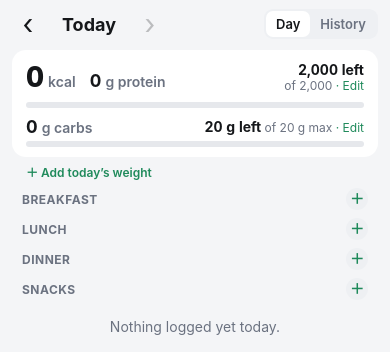
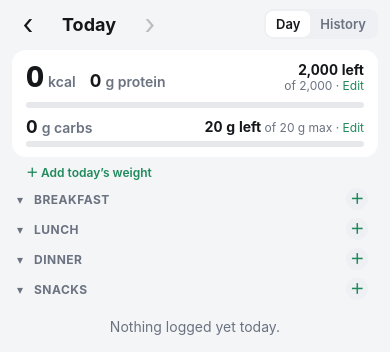
Before and after one commit to joshuabglickman/calorie-counter, a React Native app: screen / in a window 390 px wide. Shown: the top 352 px of the page. Built offline with nearby package versions, Linux system fonts and the light colour scheme.

Commit message:
Collapsible meal sections (tap a meal header; remembered on the phone)
Co-Authored-By: Claude Opus 5.5 <noreply@anthropic.com>

```diff
--- a/App.tsx
+++ b/App.tsx
@@ -14,6 +14,7 @@ import {
   TextInput,
   View,
 } from 'react-native';
+import AsyncStorage from '@react-native-async-storage/async-storage';
 import { SafeAreaProvider, useSafeAreaInsets } from 'react-native-safe-area-context';
 import { AppVersion } from './src/AppVersion';
 import { exportBackup, pickBackup, saveBackupToFolder } from './src/backup';
@@ -51,6 +52,8 @@ export default function App() {
 }
 
 type Tab = 'day' | 'history';
+
+const COLLAPSED_KEY = 'caloriecounter:collapsedMeals';
 
 function Main() {
   const t = useTheme();
@@ -102,19 +105,37 @@ function Main() {
   const dayTotal = dayEntries.reduce((sum, e) => sum + e.kcal, 0);
   const dayCarbs = dayEntries.reduce((sum, e) => sum + (e.carbs ?? 0), 0);
   const dayProtein = dayEntries.reduce((sum, e) => sum + (e.protein ?? 0), 0);
+  // Collapsed meals (remembered on this phone across days and restarts).
+  const [collapsed, setCollapsed] = useState<Meal[]>([]);
+  useEffect(() => {
+    AsyncStorage.getItem(COLLAPSED_KEY)
+      .then((raw) => raw && setCollapsed(JSON.parse(raw)))
+      .catch(() => {});
+  }, []);
+  const toggleMeal = (meal: Meal) => {
+    setCollapsed((prev) => {
+      const next = prev.includes(meal) ? prev.filter((m) => m !== meal) : [...prev, meal];
+      AsyncStorage.setItem(COLLAPSED_KEY, JSON.stringify(next)).catch(() => {});
+      return next;
+    });
+  };
+
   const sections = useMemo(
     () =>
       MEALS.map((m) => {
         const items = dayEntries.filter((e) => entryMeal(e) === m.key);
+        const isCollapsed = collapsed.includes(m.key);
         return {
           ...m,
-          data: items,
+          data: isCollapsed ? [] : items,
+          count: items.length,
+          isCollapsed,
           total: items.reduce((sum, e) => sum + e.kcal, 0),
           carbs: items.reduce((sum, e) => sum + (e.carbs ?? 0), 0),
           protein: items.reduce((sum, e) => sum + (e.protein ?? 0), 0),
         };
       }),
-    [dayEntries],
+    [dayEntries, collapsed],
   );
 
   const saveEntry = useCallback(
@@ -242,12 +263,23 @@ function Main() {
             contentContainerStyle={{ paddingHorizontal: 12, paddingBottom: insets.bottom + 80 }}
             renderSectionHeader={({ section }) => (
               <View style={s.mealHeader}>
-                <Text style={s.mealTitle}>{section.label}</Text>
-                <Text style={[s.mealTotal, s.colKcal]}>
-                  {section.data.length ? section.total.toLocaleString() : ''}
-                </Text>
-                <Text style={[s.mealTotal, s.colCarbs]}>{section.data.length ? `${section.carbs}g` : ''}</Text>
-                <Text style={[s.mealTotal, s.colCarbs]}>{section.data.length ? `${section.protein}g` : ''}</Text>
+                <Pressable
+                  onPress={() => toggleMeal(section.key)}
+                  hitSlop={6}
+                  style={s.mealToggle}
+                  accessibilityLabel={`${section.isCollapsed ? 'Expand' : 'Collapse'} ${section.label}`}
+                >
+                  <Text style={s.mealChevron}>{section.isCollapsed ? '▸' : '▾'}</Text>
+                  <Text style={s.mealTitle} numberOfLines={1}>
+                    {section.label}
+                    {section.isCollapsed && section.count > 0 && (
+                      <Text style={s.mealCount}>{`  ${section.count} item${section.count === 1 ? '' : 's'}`}</Text>
+                    )}
+                  </Text>
+                  <Text style={[s.mealTotal, s.colKcal]}>{section.count ? section.total.toLocaleString() : ''}</Text>
+                  <Text style={[s.mealTotal, s.colCarbs]}>{section.count ? `${section.carbs}g` : ''}</Text>
+                  <Text style={[s.mealTotal, s.colCarbs]}>{section.count ? `${section.protein}g` : ''}</Text>
+                </Pressable>
                 <Pressable
                   onPress={() => openAdd(section.key)}
                   hitSlop={10}
@@ -792,11 +824,15 @@ const styles = (t: Theme) =>
     mealHeader: {
       flexDirection: 'row',
       alignItems: 'center',
-      paddingHorizontal: 10,
+      paddingLeft: 2,
+      paddingRight: 10,
       paddingTop: 6,
       paddingBottom: 2,
       gap: 8,
     },
+    mealToggle: { flex: 1, flexDirection: 'row', alignItems: 'center', gap: 8 },
+    mealChevron: { width: 12, fontSize: 12, color: t.muted, textAlign: 'center' },
+    mealCount: { fontSize: 11, fontWeight: '500', color: t.muted, textTransform: 'none', letterSpacing: 0 },
     mealTitle: {
       flex: 1,
       fontSize: 12,
```
